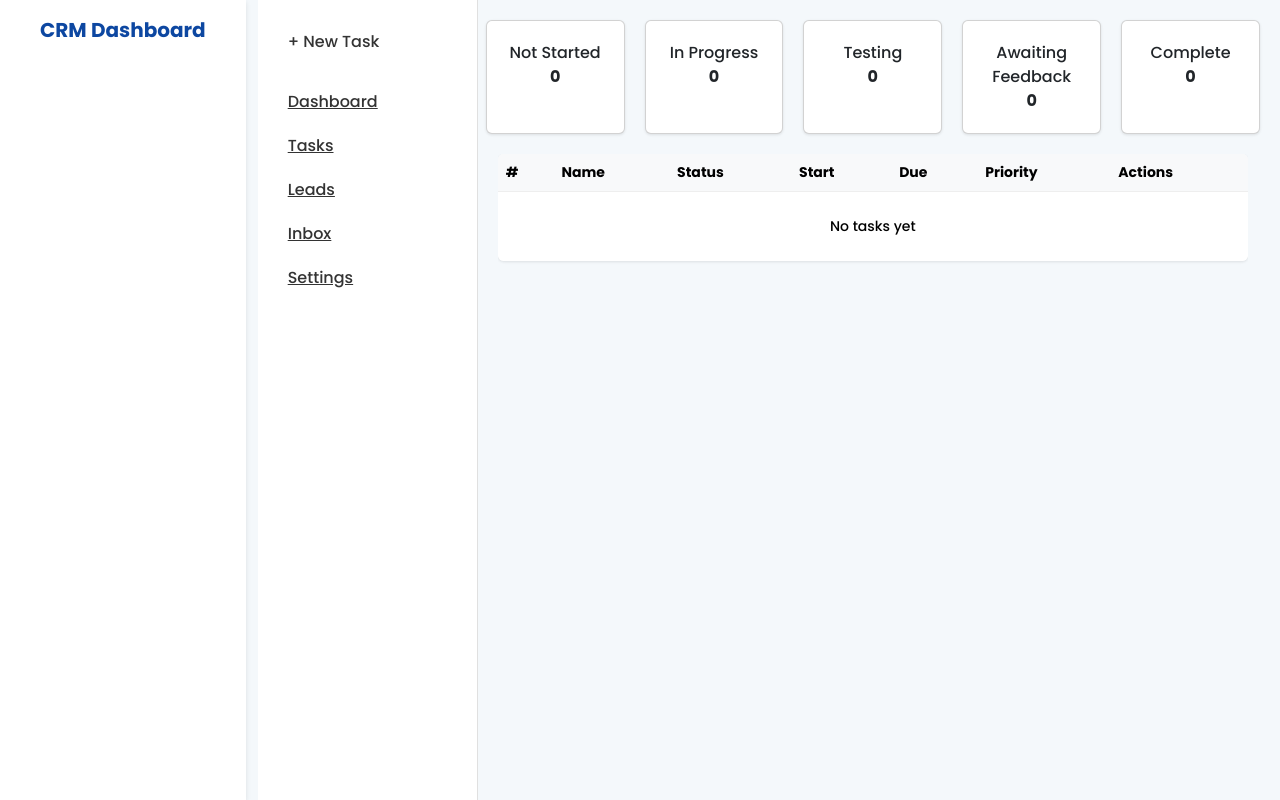
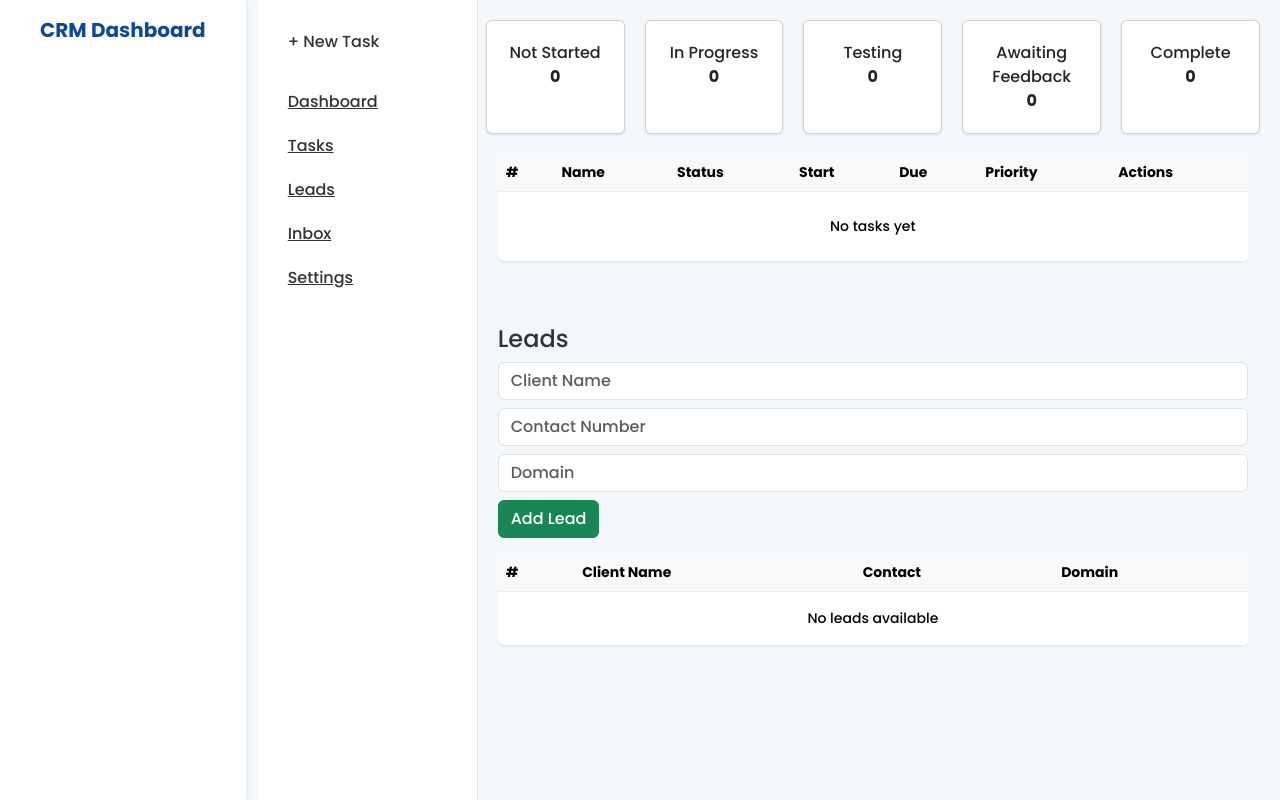
Before and after one commit to my-repo240/hacker-dashboard, a plain HTML site: page dashboard.html in a window 1280 px wide. Drawn offline with nearby package versions, Linux system fonts and the light colour scheme.

Commit message:
Update dashboard.html

```diff
--- a/dashboard.html
+++ b/dashboard.html
@@ -16,7 +16,7 @@
     nav.sidebar button, nav.sidebar a { display:block; width:100%; padding:10px; text-align:left; color:#333; font-weight:500; background:none; border:none; cursor:pointer; }
     nav.sidebar a:hover, nav.sidebar button:hover { background:#eceff1; }
     .main-area { flex:1; padding:20px; overflow-y:auto; }
-    .cards { display:flex; gap:20px; margin-bottom:20px; }
+    .cards { display:flex; gap:20px; margin-bottom:20px; flex-wrap: wrap; }
     .card { background:#fff; flex:1; padding:20px; text-align:center; border-radius:6px; box-shadow:0 1px 3px rgba(0,0,0,0.1); }
     table { width:100%; border-collapse:collapse; background:#fff; border-radius:6px; overflow:hidden; box-shadow:0 1px 3px rgba(0,0,0,0.1); }
     th, td { padding:12px 15px; border-bottom:1px solid #eee; font-size:14px; }
@@ -39,6 +39,7 @@
       <a href="#">Settings</a>
     </nav>
     <div class="main-area">
+      <!-- Task Summary Cards -->
       <div class="row cards">
         <div class="col card">Not Started<br><strong id="cntNew">0</strong></div>
         <div class="col card">In Progress<br><strong id="cntProgress">0</strong></div>
@@ -46,13 +47,34 @@
         <div class="col card">Awaiting Feedback<br><strong id="cntAwait">0</strong></div>
         <div class="col card">Complete<br><strong id="cntComplete">0</strong></div>
       </div>
-      <div class="table-responsive">
+
+      <!-- Tasks Table -->
+      <div class="table-responsive mb-5">
         <table class="table">
           <thead class="table-light">
             <tr><th>#</th><th>Name</th><th>Status</th><th>Start</th><th>Due</th><th>Priority</th><th>Actions</th></tr>
           </thead>
           <tbody id="taskBody"><tr><td colspan="7" class="text-center py-4">No tasks yet</td></tr></tbody>
         </table>
+      </div>
+
+      <!-- Leads Section -->
+      <div id="leadsSection" class="mt-4">
+        <h4>Leads</h4>
+        <div id="leadForm" class="mb-3" style="display: none;">
+          <input id="clientName" class="form-control mb-2" placeholder="Client Name">
+          <input id="clientNumber" class="form-control mb-2" placeholder="Contact Number">
+          <input id="clientDomain" class="form-control mb-2" placeholder="Domain">
+          <button class="btn btn-success" onclick="addLead()">Add Lead</button>
+        </div>
+        <div class="table-responsive">
+          <table class="table">
+            <thead class="table-light">
+              <tr><th>#</th><th>Client Name</th><th>Contact</th><th>Domain</th></tr>
+            </thead>
+            <tbody id="leadsBody"><tr><td colspan="4" class="text-center py-3">No leads available</td></tr></tbody>
+          </table>
+        </div>
       </div>
     </div>
   </div>
@@ -83,6 +105,10 @@
 
   <script src="https://cdn.jsdelivr.net/npm/bootstrap@5.3/dist/js/bootstrap.bundle.min.js"></script>
   <script>
+    // Role control
+    const isMaster = true; // Change to false for non-admin users
+
+    // Task section logic
     const tasks = [];
     document.getElementById('btnNewTask').onclick = () => new bootstrap.Modal(document.getElementById('taskModal')).show();
     document.getElementById('saveTask').onclick = () => {
@@ -100,6 +126,7 @@
       bootstrap.Modal.getInstance(document.getElementById('taskModal')).hide();
       tName.value = '';
     };
+
     function renderTasks(){
       const body = document.getElementById('taskBody');
       body.innerHTML = tasks.length
@@ -115,6 +142,7 @@
             </tr>`).join('')
         : `<tr><td colspan="7" class="text-center py-4">No tasks yet</td></tr>`;
     }
+
     function updateCounts(){
       const counts = { "Not Started":0, "In Progress":0, "Testing":0, "Awaiting Feedback":0, "Complete":0 };
       tasks.forEach(t => counts[t.status]++);
@@ -124,7 +152,48 @@
       cntAwait.textContent = counts["Awaiting Feedback"];
       cntComplete.textContent = counts["Complete"];
     }
+
+    // Leads logic
+    const leads = [];
+
+    function showLeadForm() {
+      if (isMaster) {
+        document.getElementById('leadForm').style.display = 'block';
+      }
+    }
+
+    function addLead() {
+      const name = clientName.value.trim();
+      const number = clientNumber.value.trim();
+      const domain = clientDomain.value.trim();
+
+      if (!name || !number || !domain) return alert('Please fill all fields');
+
+      leads.push({ name, number, domain });
+      renderLeads();
+      clientName.value = clientNumber.value = clientDomain.value = '';
+    }
+
+    function renderLeads() {
+      const body = document.getElementById('leadsBody');
+      if (leads.length === 0) {
+        body.innerHTML = `<tr><td colspan="4" class="text-center py-3">No leads available</td></tr>`;
+        return;
+      }
+      body.innerHTML = leads.map((l, i) => `
+        <tr>
+          <td>${i + 1}</td>
+          <td>${l.name}</td>
+          <td>${l.number}</td>
+          <td>${l.domain}</td>
+        </tr>
+      `).join('');
+    }
+
+    // Init
+    showLeadForm();
     renderTasks();
+    renderLeads();
   </script>
 </body>
 </html>
```
